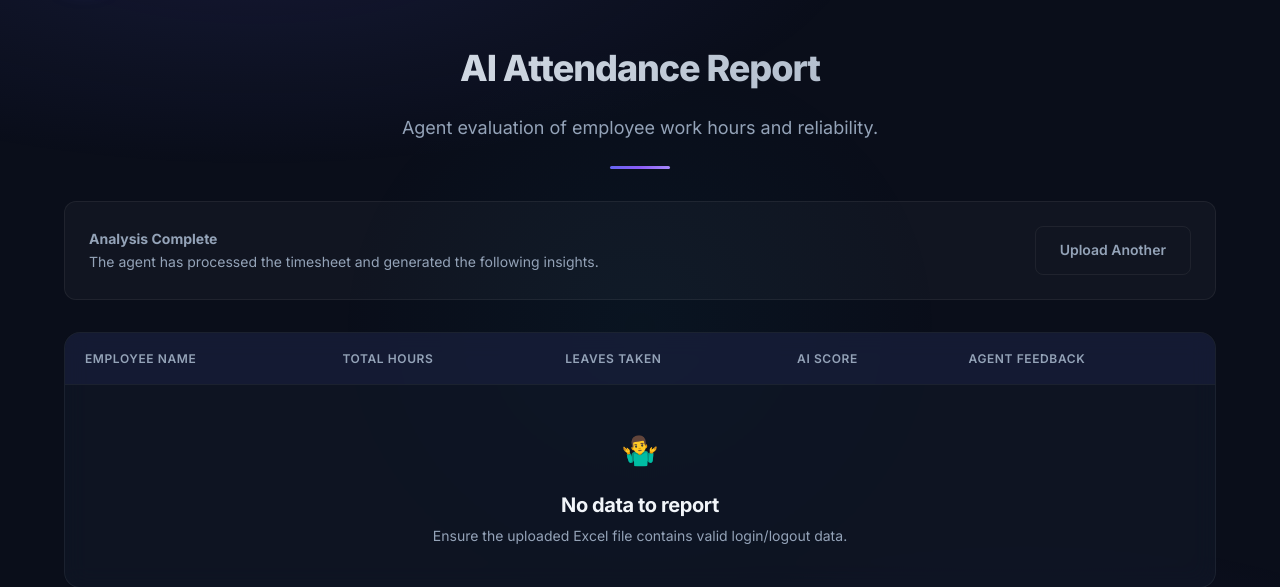
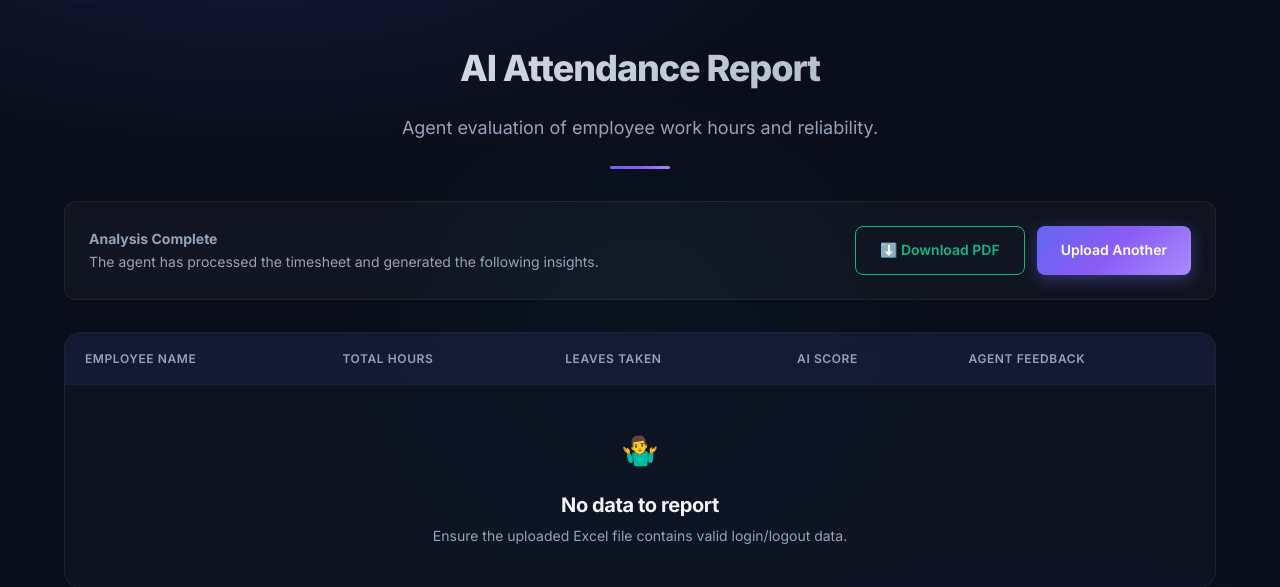
Before and after one commit to toxiccrazy91205-creator/Hr_Management, a Django app: page /attendance/report/ in a window 1280 px wide. Shown: the part 73-660 px from the top of the page. Run offline with Django 4.2, Linux system fonts and the light colour scheme.

Commit message:
Attendance Agent

```diff
--- a/core/templates/attendance_report.html
+++ b/core/templates/attendance_report.html
@@ -16,7 +16,8 @@
             The agent has processed the timesheet and generated the following insights.
         </div>
         <div class="action-bar-buttons">
-            <a href="{% url 'core:attendance_upload' %}" class="btn btn-outline">Upload Another</a>
+            <a href="{% url 'core:attendance_download_pdf' %}" class="btn btn-outline" style="border-color: var(--accent-success); color: var(--accent-success);">⬇️ Download PDF</a>
+            <a href="{% url 'core:attendance_upload' %}" class="btn btn-primary">Upload Another</a>
         </div>
     </div>
 
--- a/core/urls.py
+++ b/core/urls.py
@@ -30,4 +30,9 @@ urlpatterns = [
         views.attendance_report_view,
         name="attendance_report",
     ),
+    path(
+        "attendance/download/",
+        views.attendance_download_pdf_view,
+        name="attendance_download_pdf",
+    ),
 ]
--- a/core/views.py
+++ b/core/views.py
@@ -17,7 +17,12 @@ import traceback
 from django.conf import settings
 from django.shortcuts import render, redirect, get_object_or_404
 from django.contrib import messages
-from django.http import HttpResponseBadRequest
+from django.http import HttpResponseBadRequest, HttpResponse
+
+from reportlab.lib import colors
+from reportlab.lib.pagesizes import letter, landscape
+from reportlab.platypus import SimpleDocTemplate, Table, TableStyle, Paragraph, Spacer
+from reportlab.lib.styles import getSampleStyleSheet
 
 from core.models import JobPosting, Candidate
 
@@ -322,3 +327,53 @@ def attendance_report_view(request):
     """Display the AI-generated attendance report from session."""
     reports = request.session.get('attendance_reports', [])
     return render(request, "attendance_report.html", {"reports": reports})
+
+
+# ──────────────────────────────────────────────────────────────────────────────
+# View 7: Attendance Tracker — Download report as PDF
+# ──────────────────────────────────────────────────────────────────────────────
+
+def attendance_download_pdf_view(request):
+    """Download the attendance report from session as a PDF file."""
+    reports = request.session.get('attendance_reports', [])
+
+    response = HttpResponse(content_type='application/pdf')
+    response['Content-Disposition'] = 'attachment; filename="attendance_report.pdf"'
+
+    doc = SimpleDocTemplate(response, pagesize=landscape(letter))
+    elements = []
+
+    styles = getSampleStyleSheet()
+    title_style = styles['Heading1']
+    elements.append(Paragraph("AI Attendance Report", title_style))
+    elements.append(Spacer(1, 20))
+
+    data = [['Employee Name', 'Total Hours', 'Leaves Taken', 'AI Score', 'Agent Feedback']]
+
+    for report in reports:
+        data.append([
+            report.get('name', ''),
+            str(report.get('total_hours', '')),
+            str(report.get('leaves_taken', '')),
+            str(report.get('ai_score', '')),
+            Paragraph(str(report.get('ai_feedback', '')), styles['Normal'])
+        ])
+
+    table = Table(data, colWidths=[120, 80, 80, 70, 370])
+    table.setStyle(TableStyle([
+        ('BACKGROUND', (0, 0), (-1, 0), colors.HexColor('#6366f1')),
+        ('TEXTCOLOR', (0, 0), (-1, 0), colors.whitesmoke),
+        ('ALIGN', (0, 0), (-1, -1), 'LEFT'),
+        ('FONTNAME', (0, 0), (-1, 0), 'Helvetica-Bold'),
+        ('FONTSIZE', (0, 0), (-1, 0), 12),
+        ('BOTTOMPADDING', (0, 0), (-1, 0), 12),
+        ('BACKGROUND', (0, 1), (-1, -1), colors.HexColor('#f1f5f9')),
+        ('TEXTCOLOR', (0, 1), (-1, -1), colors.HexColor('#0a0e1a')),
+        ('GRID', (0, 0), (-1, -1), 1, colors.HexColor('#cbd5e1')),
+        ('VALIGN', (0, 0), (-1, -1), 'TOP'),
+    ]))
+
+    elements.append(table)
+    doc.build(elements)
+
+    return response
--- a/requirements.txt
+++ b/requirements.txt
@@ -11,3 +11,4 @@ python-dotenv>=1.0.0
 gunicorn>=21.2.0
 pandas>=2.0.0
 openpyxl>=3.1.2
+reportlab>=4.0.0
```
